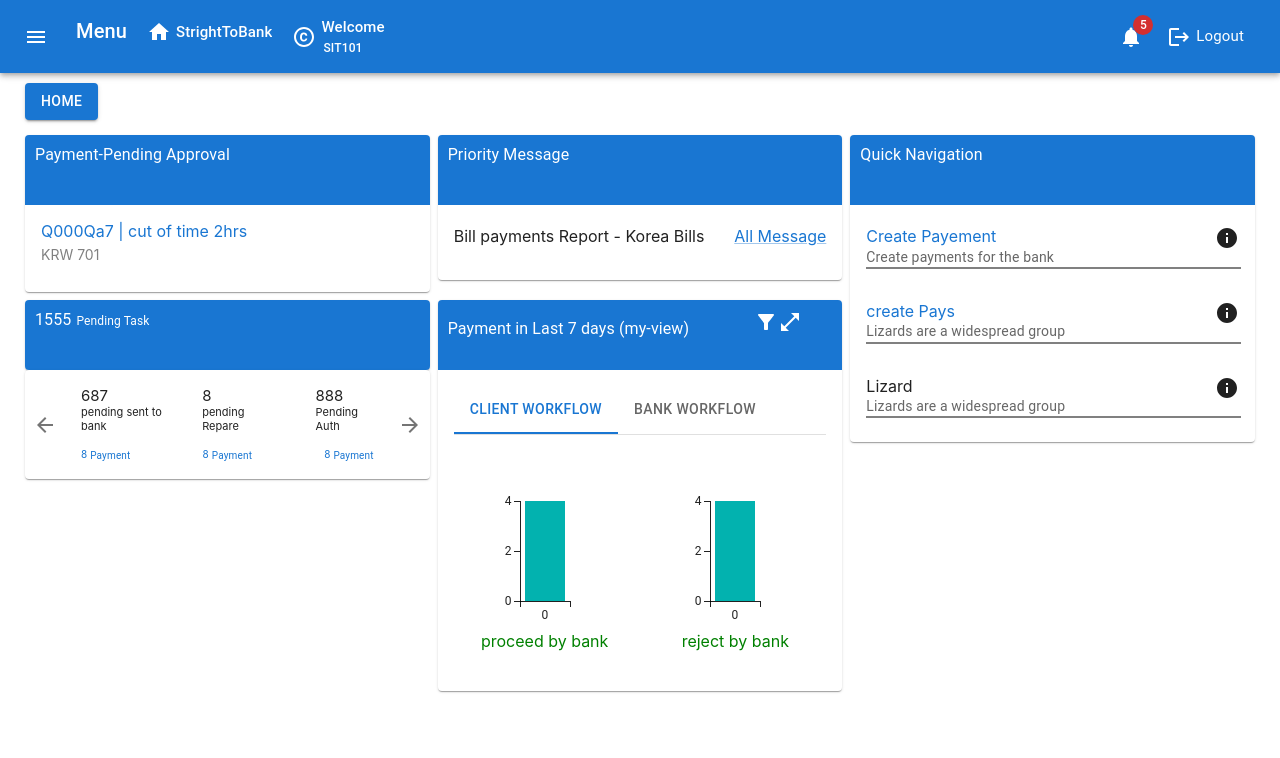
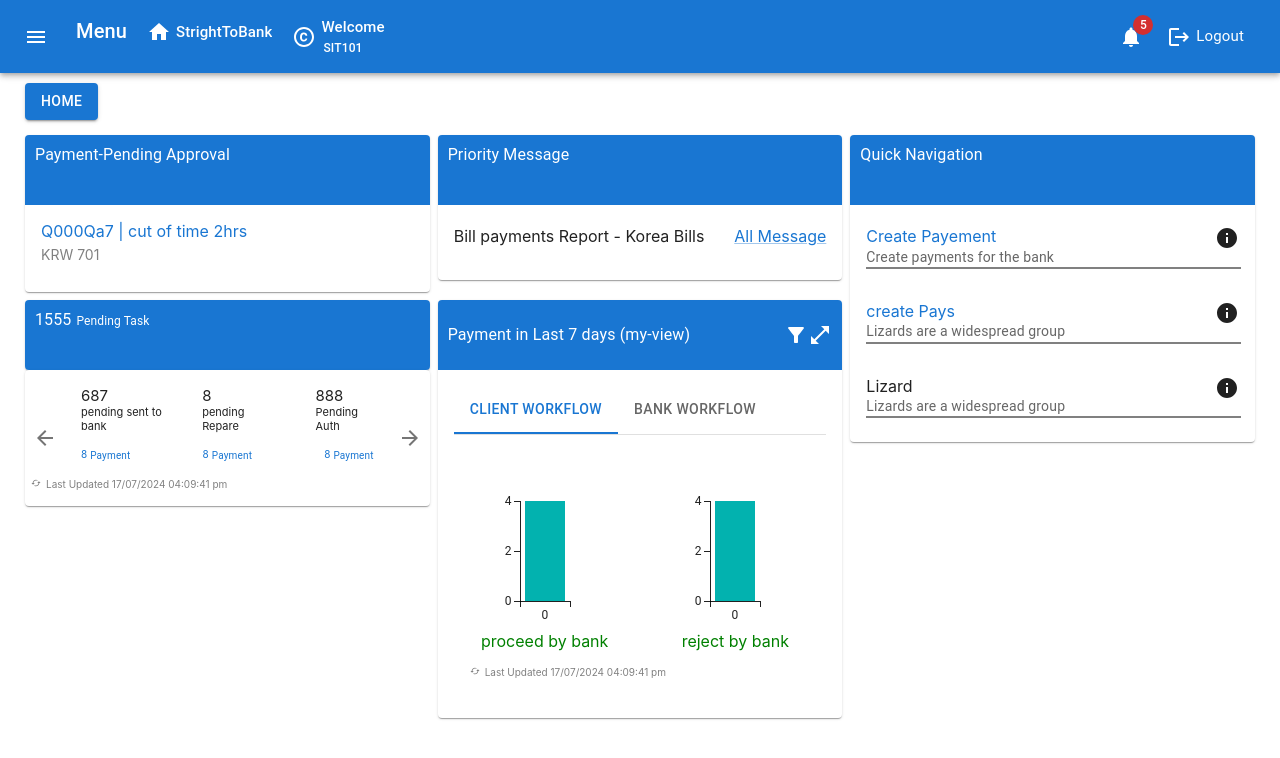
Before and after one commit to jayakanthb/POC, a React (Create React App) app: page / in a window 1280 px wide. Shown: the top 758 px of the page. Built offline with nearby package versions, Linux system fonts and the light colour scheme.

Commit message:
ui necessary changes

```diff
--- a/src/Components/HomeSection.js
+++ b/src/Components/HomeSection.js
@@ -100,18 +100,23 @@ function HomeSection() {
             </Grid>
             <Grid item xs={6}>
               <Card sx={{ minHeight: "80px" }}>
-                <Box>
-                  <Typography
-                    variant="h4"
+                <Box
+                  component="div"
+                  className="home-section-header"
+                  sx={{
+                    display: "flex",
+                    justifyContent: "space-between",
+                    alignItems: "center",
+                  }}
+                >
+                  <Typography>Payment in Last 7 days (my-view)</Typography>
+                  <Box
                     component="div"
-                    className="home-section-header"
+                    sx={{ display: "flex", alignItems: "center" }}
                   >
-                    Payment in Last 7 days (my-view)
-                    <Typography variant="span" sx={{ marginLeft: "65px" }}>
-                      <FilterAltIcon />
-                      <OpenInFullIcon />
-                    </Typography>
-                  </Typography>
+                    <FilterAltIcon />
+                    <OpenInFullIcon />
+                  </Box>
                 </Box>
 
                 <CardContent>
--- a/src/Components/PendingTask.js
+++ b/src/Components/PendingTask.js
@@ -2,6 +2,7 @@ import React, { useState } from "react";
 import { Box, Card, CardContent, Typography, IconButton } from "@mui/material";
 import ArrowForwardIcon from "@mui/icons-material/ArrowForward";
 import ArrowBackIcon from "@mui/icons-material/ArrowBack";
+import CachedIcon from "@mui/icons-material/Cached";
 
 const cardsData = [
   {
@@ -19,8 +20,10 @@ const cardsData = [
     title: "999",
     stat: "pending sent to bank",
     title1: "8",
+    stat1: "pending Repare",
     title2: "888",
     stat2: "Pending Auth",
+    stat3: "Payment",
   },
 ];
 // Add more cards as needed
@@ -141,6 +144,13 @@ function CardWithArrow({ data, onNext, onPrev }) {
             </Typography>
           </Box>
         </Box>
+        <Box className="payment-footer">
+          <CachedIcon
+            className="outline-icon"
+            sx={{ fontSize: "10px", marginRight: "5px" }}
+          />
+          Last Updated 17/07/2024 04:09:41 pm
+        </Box>
       </CardContent>
       <IconButton onClick={onNext} aria-label="next">
         <ArrowForwardIcon />
--- a/src/Components/payment.js
+++ b/src/Components/payment.js
@@ -3,6 +3,7 @@ import PropTypes from "prop-types";
 import Tabs from "@mui/material/Tabs";
 import Tab from "@mui/material/Tab";
 import Box from "@mui/material/Box";
+import CachedIcon from "@mui/icons-material/Cached";
 
 import BasicBars from "../Components/Barchart";
 import { Typography } from "@mui/material";
@@ -76,6 +77,13 @@ export default function BasicTabs() {
             </Typography>
           </Box>
         </Box>
+        <Box className="pending-footer">
+          <CachedIcon
+            className="outline-icon"
+            sx={{ fontSize: "10px", marginRight: "5px" }}
+          />
+          Last Updated 17/07/2024 04:09:41 pm
+        </Box>
       </CustomTabPanel>
       <CustomTabPanel value={value} index={1}>
         NO DATA
--- a/src/Components/style.css
+++ b/src/Components/style.css
@@ -39,3 +39,15 @@
     font-size: 10px;
     display: flex;
 }
+
+.payment-footer{
+    font-size: 10px;
+    color: gray;
+    margin-top: 15px;
+    margin-left: -50px;
+}
+.pending-footer{
+    font-size: 10px;
+    color: gray;
+    margin-top: 15px;
+}
```
